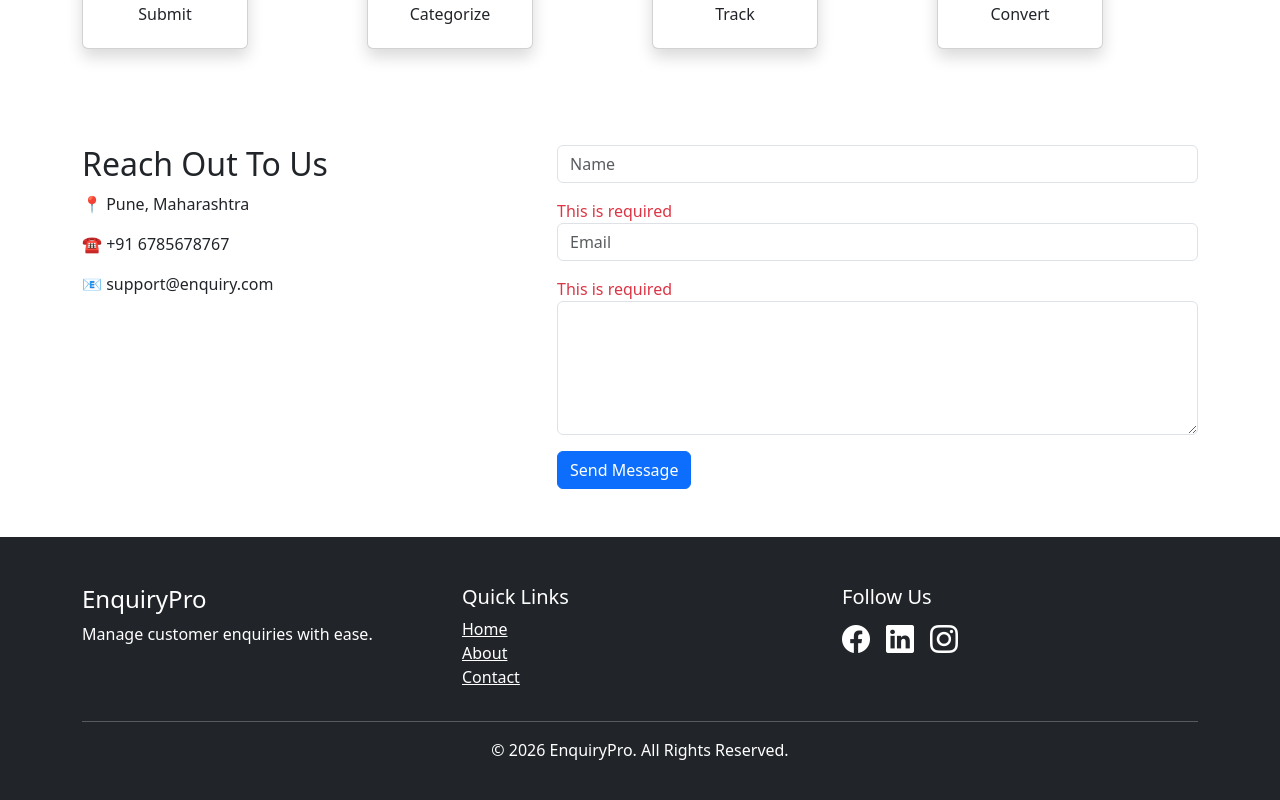
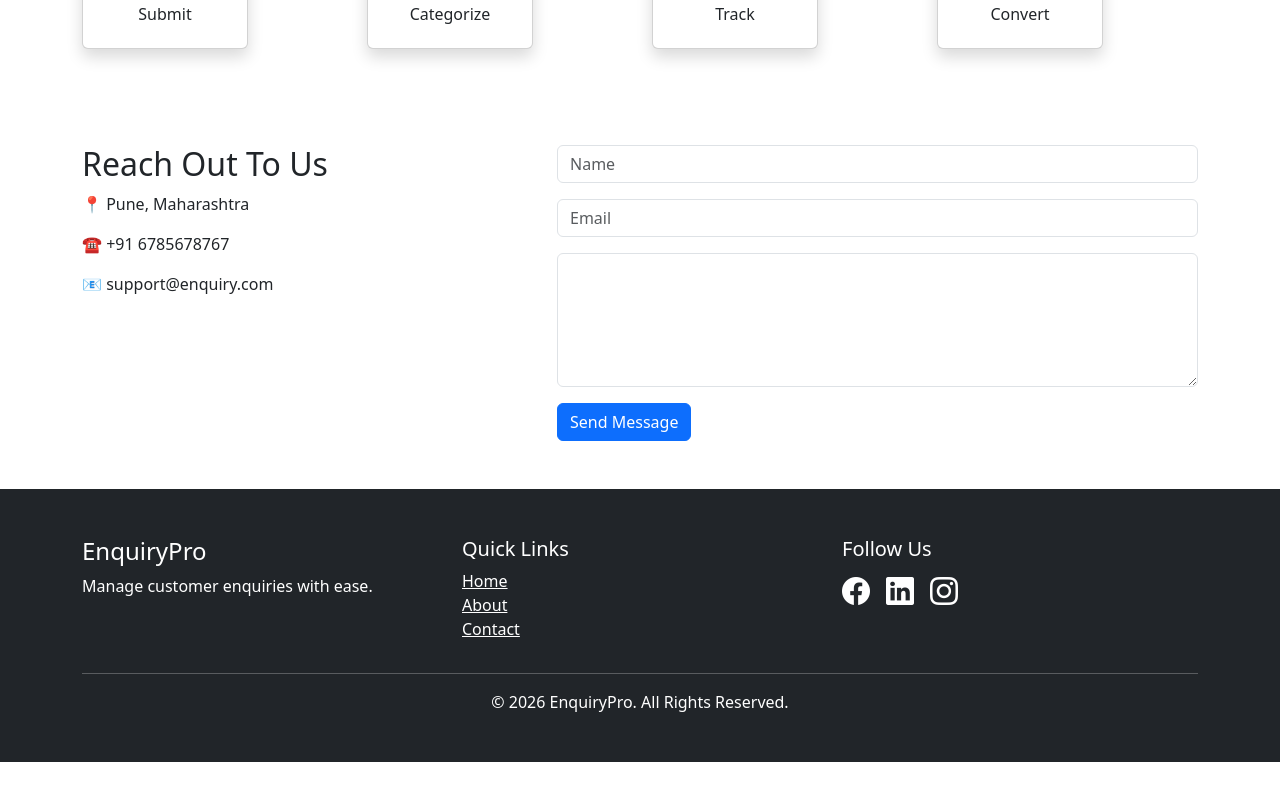
Before and after one commit to panusaya/Angular_20_EnquiryApp, an Angular app: page /home in a window 1280 px wide. Shown: the part 2237-3037 px from the top of the page. After the commit the page ends 2999 px from the top, so only its background shows below. Built offline with nearby package versions, Linux system fonts and the light colour scheme.

Commit message:
Validation added

```diff
--- a/src/app/Pages/contact-us/contact-us.component.html
+++ b/src/app/Pages/contact-us/contact-us.component.html
@@ -14,14 +14,14 @@
 
             <div class="col-lg-7">
                 <!-- Template-form-validation -->
-                <form>
+                <form >
 
                     <input class="form-control mb-3" #name="ngModel" [(ngModel)]="contactObject.name" name="name" placeholder="Name" required minlength="5" required type="text">
                     <div class="text-danger">
-                        @if (name.errors ?. ['required']) {
+                        @if (name.touched && name.errors ?. ['required']) {
                           <span>This is required</span>
                         }
-                        @if (name.errors?. ['minlength']) {
+                        @if (name.touched && name.errors?. ['minlength']) {
                               <span>Minium 5 char</span>
                         }
 
@@ -30,10 +30,10 @@
                     <input class="form-control mb-3" pattern="^[a-zA-Z0-9._%+-]+@[a-zA-Z0-9.-]+\.[a-zA-Z]{2,}$"
                      #email="ngModel" [(ngModel)]="contactObject.email" name="email" placeholder="Email" required type="email">
                     <div class="text-danger">
-                        @if (email.errors ?. ['required']) {
+                        @if (email.touched && email.errors ?. ['required']) {
                           <span>This is required</span>
                         }
-                        @if (email.errors ?. ['pattern']) {
+                        @if (email.touched && email.errors ?. ['pattern']) {
                             <span>Invalid email format</span>
                         }
                     </div>
```
